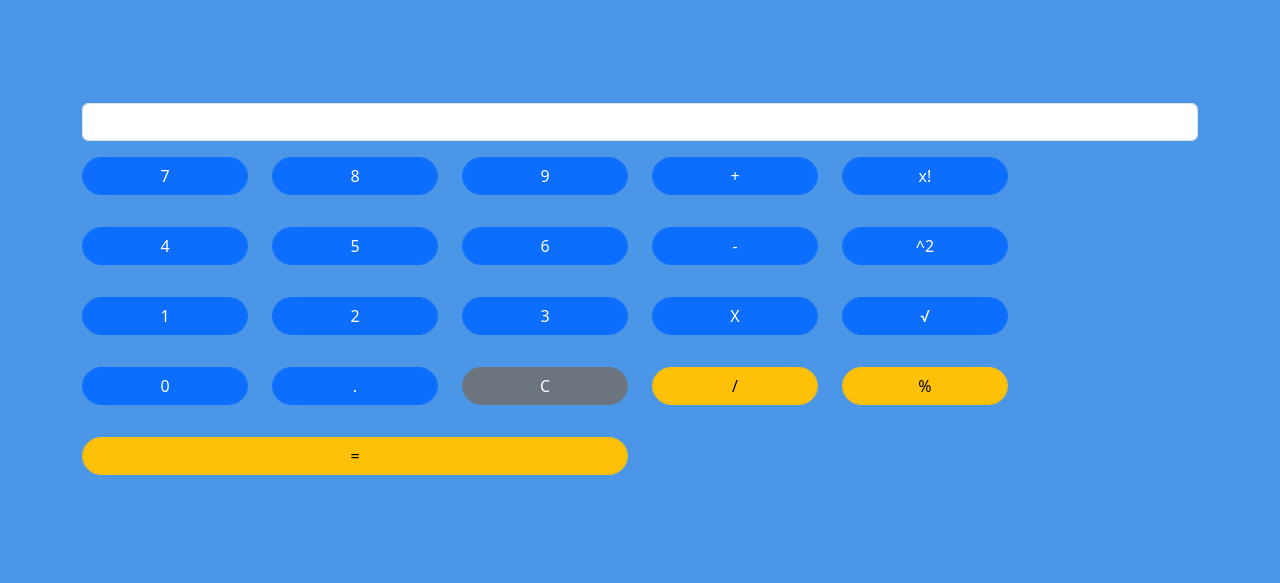
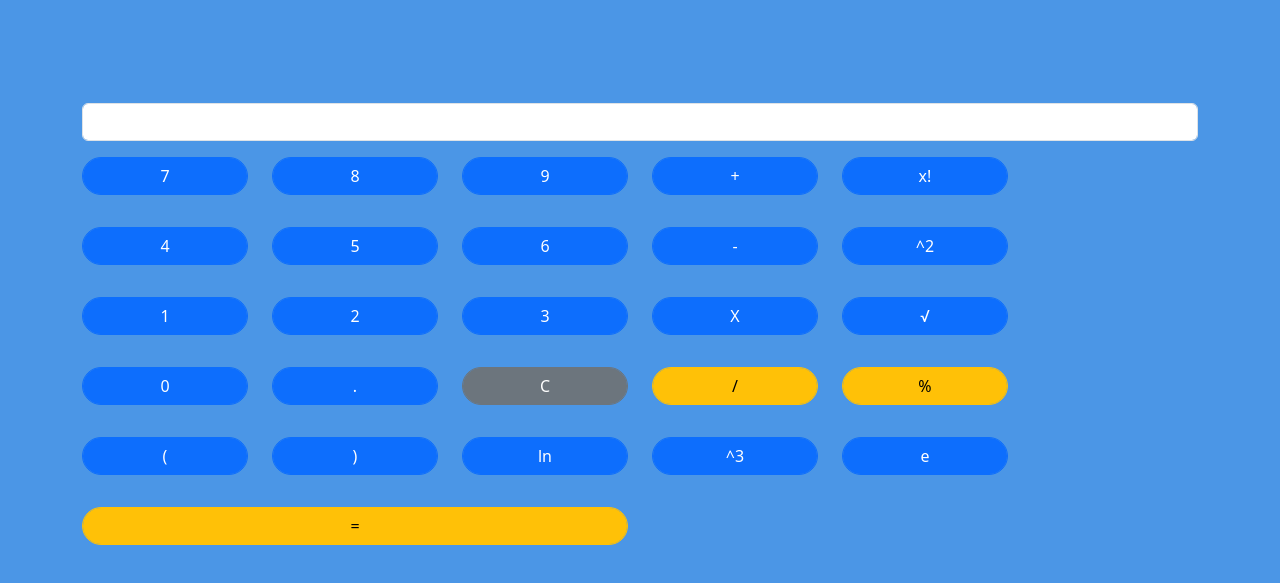
Before and after one commit to bardodepacotilla2912/MisPracticas, a plain HTML site: page Proyecto7/calculadora.html in a window 1280 px wide. Shown: the part 201-784 px from the top of the page. Drawn offline with nearby package versions, Linux system fonts and the light colour scheme.

Commit message:
calculadora actualizacion

```diff
--- a/Proyecto7/calculadora.html
+++ b/Proyecto7/calculadora.html
@@ -99,6 +99,23 @@
             </div>
         </div>
         <div class="row">
+            <div class="col-2 text-center py-3">
+             <button type="button" class="btn btn-primary form-control rounded-pill" onclick="asignar('(')">(</button>
+            </div>
+            <div class="col-2 text-center py-3">
+             <button type="button" class="btn btn-primary form-control rounded-pill" onclick="asignar(')')">)</button>
+            </div>
+            <div class="col-2 text-center py-3">
+             <button type="button" class="btn btn-primary form-control rounded-pill" onclick="LogaritmoNatur()">ln</button>
+            </div>
+            <div class="col-2 text-center py-3">
+                <button type="button" class="btn btn-primary form-control rounded-pill" onclick="Cubo()">^3</button>
+            </div>
+            <div class="col-2 text-center py-3">
+                <button type="button" class="btn btn-primary form-control rounded-pill" onclick="Emular()">e</button>
+            </div>
+        </div>
+        <div class="row">
             <div class="col-6 text-center py-3">
             <button type ="button" class="btn btn-warning form-control rounded-pill offset-12" onclick="calcular()" > =</button>
             </div>
--- a/Proyecto7/js/index.js
+++ b/Proyecto7/js/index.js
@@ -32,3 +32,15 @@ let factorial = () => {
     }
     resultado.value = total;
 }
+
+let LogaritmoNatural = () => {
+    resultado.value = Math.log(resultado.value);
+}
+
+let Cubo = () => {
+    resultado.value = resultado.value * resultado.value * resultado.value;
+}
+
+let Emular = () => {
+    resultado.value = Math.exp(resultado.value);
+}
```
Also changed, not shown: Practica8/JavaScrip.js (added), Practica8/index.html (added).
